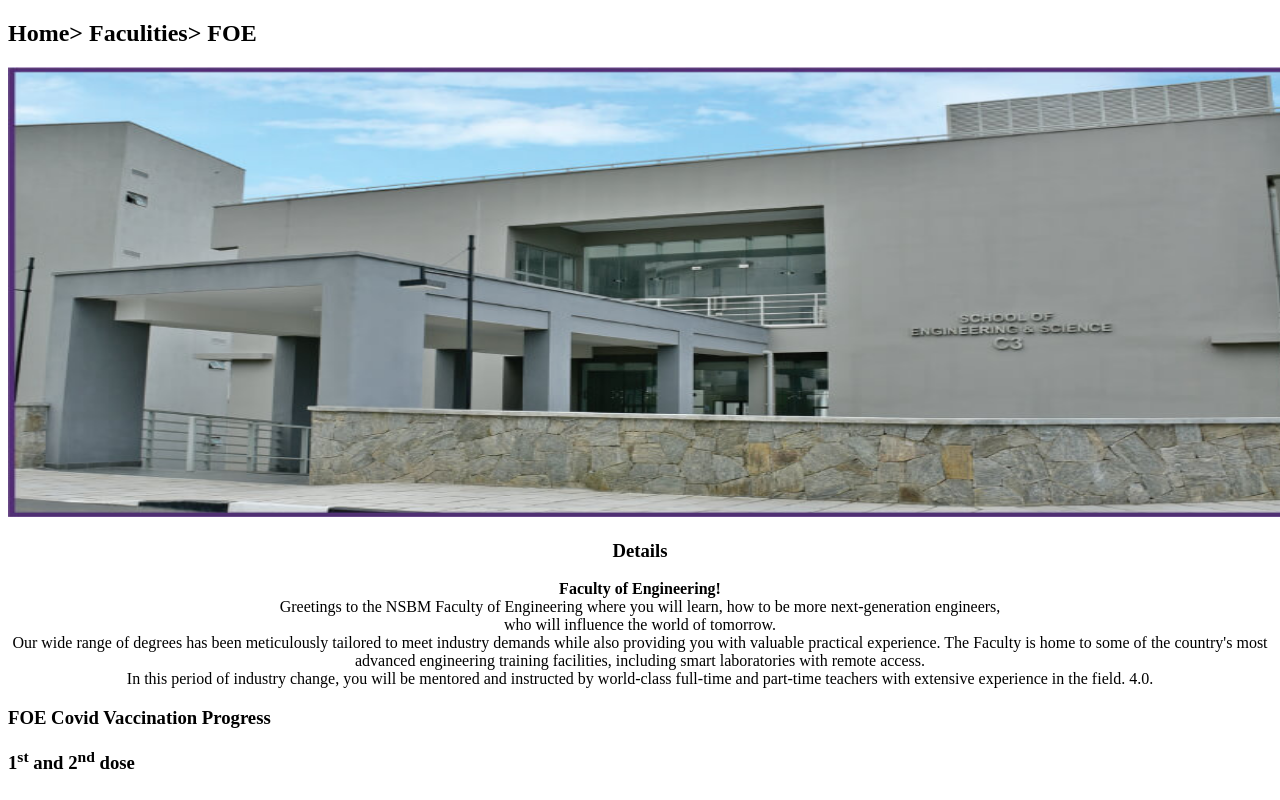
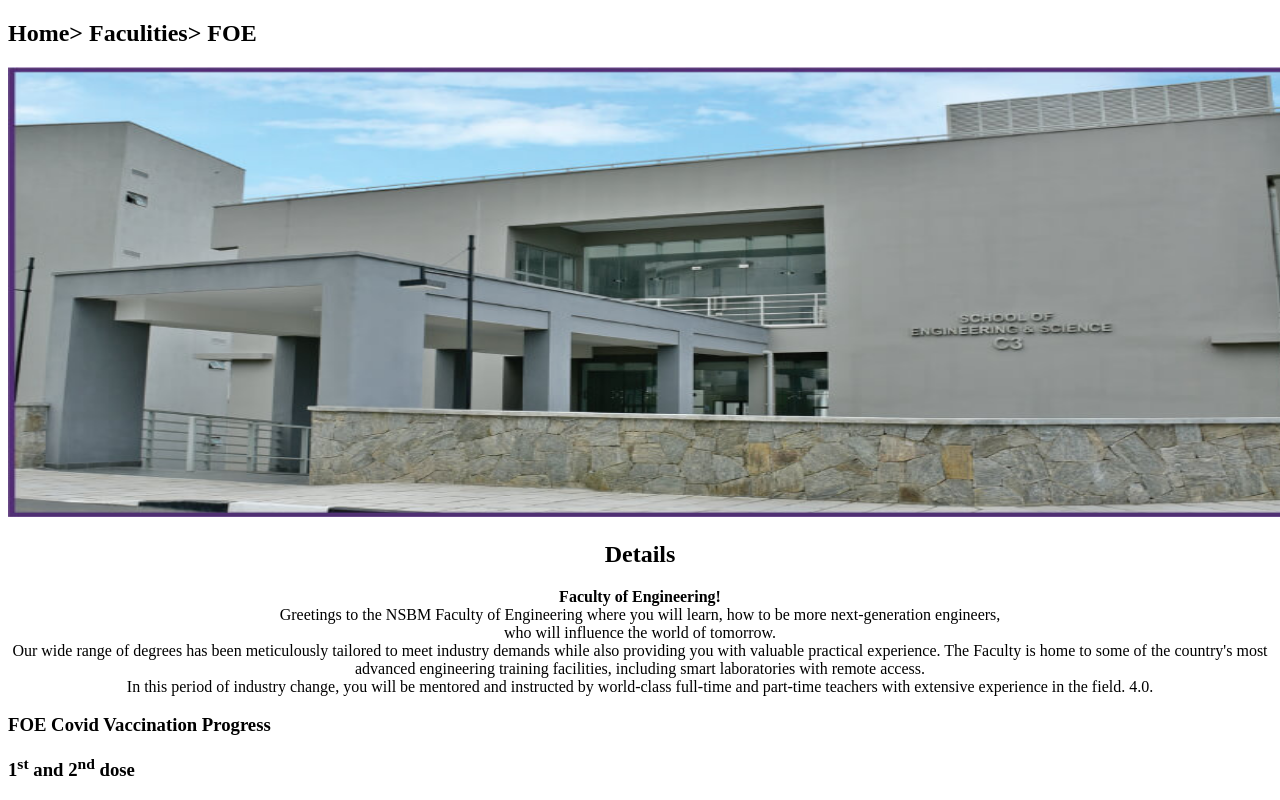
Before and after one commit to Binath21/WebProjectAssignment, a plain HTML site: page foe.html in a window 1280 px wide. Shown: the top 800 px of the page. Drawn offline with Linux system fonts and the light colour scheme.

Commit message:
added h2

```diff
--- a/foe.html
+++ b/foe.html
@@ -6,7 +6,7 @@
 <body>
 <left>
 <img src="FOE.jpg" width=1340px height=450px>
-<font align="center"><h3>Details</h3></font>
+<font align="center"><h2>Details</h2></font>
 <font align="center"><p><b>Faculty of Engineering!</br></b>
 Greetings to the NSBM Faculty of Engineering where you will learn, how to be more next-generation engineers,</br>who will influence the world of tomorrow.</br>Our wide range of degrees has been meticulously tailored to meet industry demands while also providing you with valuable practical experience.
 The Faculty is home to some of the country's most advanced engineering training facilities, including smart laboratories with remote access. </br>In this period of industry change, you will be mentored and instructed by world-class full-time and part-time teachers with extensive experience in the field. 4.0.
```
